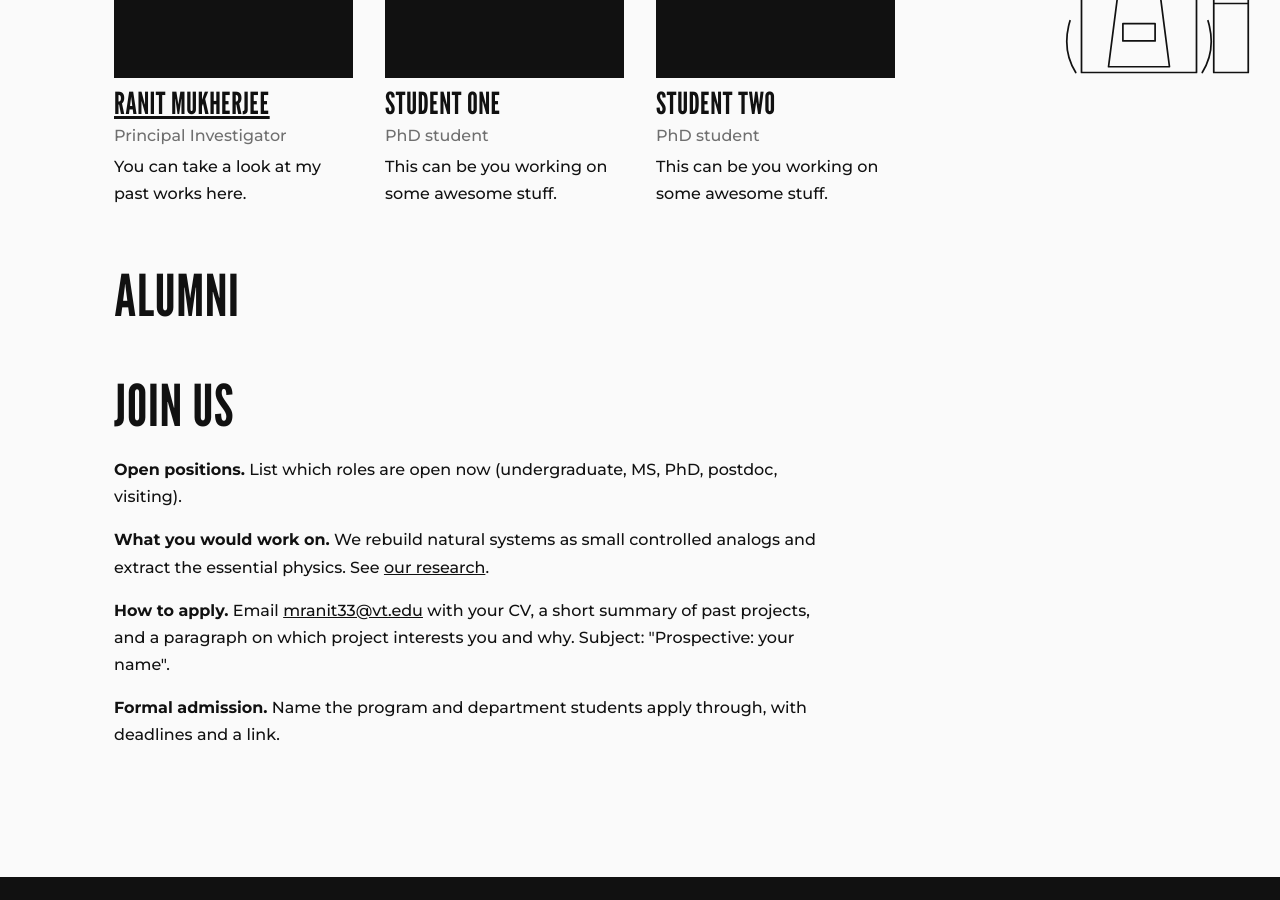
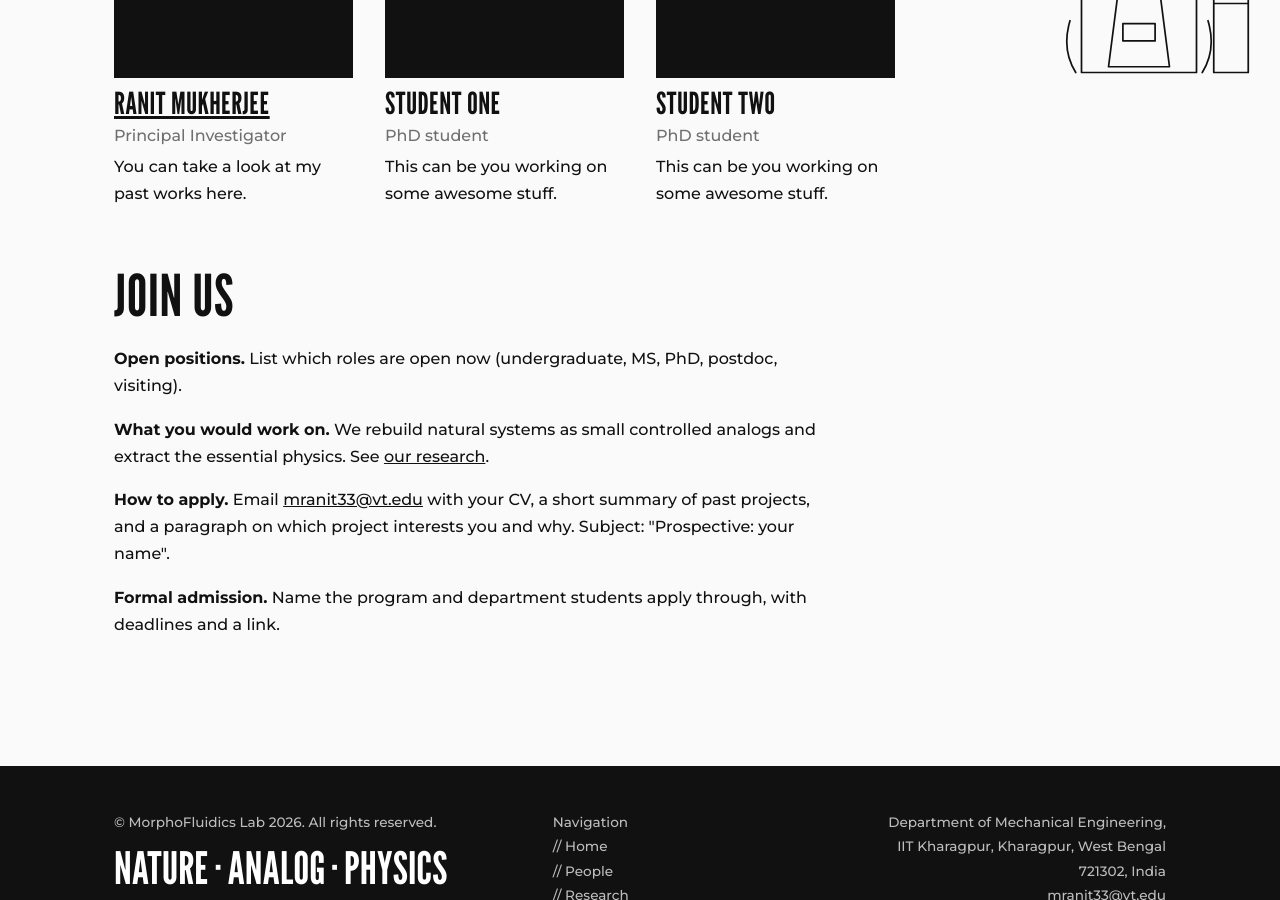
Before and after one commit to ranit-mukherjee/Ranit-lab, a Jekyll site: the page built from people.html, in a window 1280 px wide and 900 px high, scrolled down 482 px. Built offline with Jekyll 4.4.1, drawn with Linux system fonts in a browser that asks for light colours.

Commit message:
Alumni_omit
omitted alumni section for now

```diff
--- a/people.html
+++ b/people.html
@@ -13,8 +13,8 @@ permalink: /people/
   </div>
 {% endif %}{% endfor %}
 </div>
-<h2 class="gap" id="alumni">Alumni</h2>
-{% for p in site.data.team %}{% if p.status == "alumni" %}<div class="nrow"><span class="nd">{{ p.role }}</span><span><b>{{ p.name }}</b> <span class="mute">{{ p.now }}</span></span></div>{% endif %}{% endfor %}
+<!--<h2 class="gap" id="alumni">Alumni</h2>
+{% for p in site.data.team %}{% if p.status == "alumni" %}<div class="nrow"><span class="nd">{{ p.role }}</span><span><b>{{ p.name }}</b> <span class="mute">{{ p.now }}</span></span></div>{% endif %}{% endfor %} -->
 <h2 class="gap" id="join">Join us</h2>
 <div class="prose">
 <p><b>Open positions.</b> List which roles are open now (undergraduate, MS, PhD, postdoc, visiting).</p>
```
